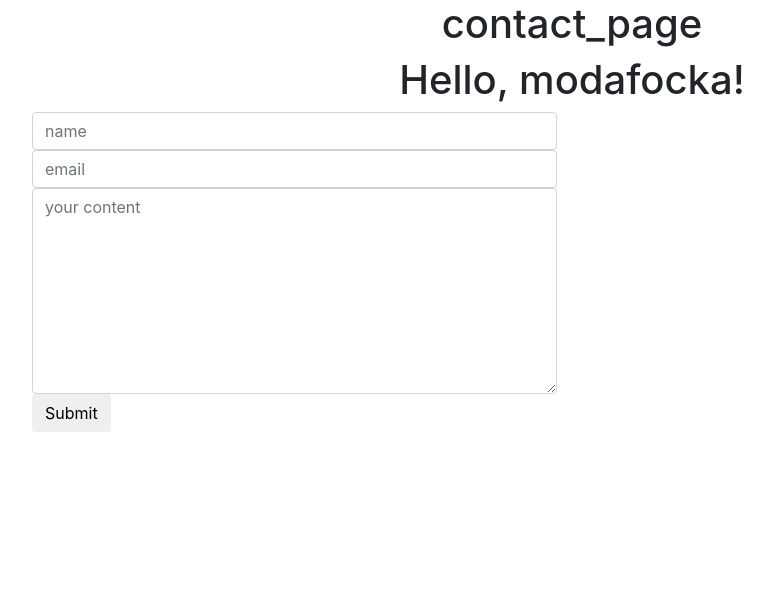
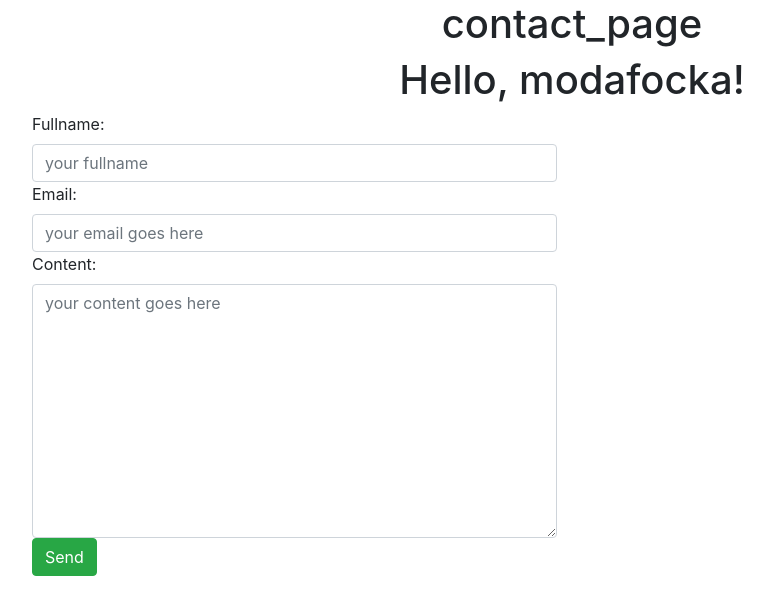
Before and after one commit to andre-filho/udemy-django-ecommerce, a Django app: page /contact/ in a window 1280 px wide. Shown: the top 615 px of the page, without its empty margins (68-841 px from the left). Run offline with Django 3.2, Linux system fonts and the light colour scheme; some libraries are stand-ins or nearby versions.

Commit message:
[UPDATE] lesson 15
django forms !important

```diff
--- /dev/null
+++ b/dev-environment/src/ecommerce/forms.py
@@ -0,0 +1,27 @@
+from django import forms
+
+class ContactForm(forms.Form):
+  fullName = forms.CharField(
+    widget=forms.TextInput(attrs={
+        "class": "form-control",
+        "placeholder": "your fullname"
+      })
+    )
+  email = forms.EmailField(
+    widget=forms.EmailInput(attrs={
+      "class": "form-control",
+      "placeholder": "your email goes here"
+    })
+  )
+  content = forms.CharField(
+    widget=forms.Textarea(attrs={
+      "class": "form-control",
+      "placeholder": "your content goes here"
+    })
+  )
+
+  def clean_email(self):
+    email = self.cleaned_data.get("email")
+    if not "gmail.com" in email:
+      raise forms.ValidationError("Email is invalid")
+    return email
--- a/dev-environment/src/ecommerce/views.py
+++ b/dev-environment/src/ecommerce/views.py
@@ -1,5 +1,7 @@
 from django.http import HttpResponse
 from django.shortcuts import render
+
+from .forms import ContactForm
 
 def home_page(request):
     context = {
@@ -17,18 +19,23 @@ def about_page(request):
     return render(request, 'about_page.html', context)
 
 def contact_page(request):
-    context = {
-        "title": "contact_page",
-        "content": "welcome to the contact page"
-    }
+  contact_form = ContactForm(request.POST or None)
+  context = {
+      "title": "contact_page",
+      "content": "welcome to the contact page",
+      "form": contact_form
+  }
 
-    if request.method == 'POST':
-        print(request.POST)
-        print(request.POST.get('full_name'))
-        print(request.POST.get('email'))
-        print(request.POST.get('content'))
+  if contact_form.is_valid():
+    print(contact_form.cleaned_data)
 
-    return render(request, 'contact/view.html', context)
+  # if request.method == 'POST':
+  #     print(request.POST)
+  #     print(request.POST.get('fullName'))
+  #     print(request.POST.get('email'))
+  #     print(request.POST.get('content'))
+
+  return render(request, 'contact/view.html', context)
 
 
 # def home_page_old(request):
--- a/dev-environment/src/templates/contact/view.html
+++ b/dev-environment/src/templates/contact/view.html
@@ -6,7 +6,8 @@
     <meta name="viewport" content="width=device-width, initial-scale=1, shrink-to-fit=no">
 
     <!-- Bootstrap CSS -->
-    <link rel="stylesheet" href="https://maxcdn.bootstrapcdn.com/bootstrap/4.0.0/css/bootstrap.min.css" integrity="sha384-Gn5384xqQ1aoWXA+058RXPxPg6fy4IWvTNh0E263XmFcJlSAwiGgFAW/dAiS6JXm" crossorigin="anonymous">
+    <link rel="stylesheet" href="https://maxcdn.bootstrapcdn.com/bootstrap/4.0.0/css/bootstrap.min.css"
+     integrity="sha384-Gn5384xqQ1aoWXA+058RXPxPg6fy4IWvTNh0E263XmFcJlSAwiGgFAW/dAiS6JXm" crossorigin="anonymous">
 
     <title>Hello, world!</title>
   </head>
@@ -22,11 +23,20 @@
           <div class="col-sm-6 col-12">
             <form class="" method="post">
               {% csrf_token %}
+              {{ form }}
+              <button class="btn btn-success" type="submit" role="button">
+                Send
+              </button>
+            </form>
+          </div>
+          <div class="col-sm-6 col-12">
+            <!-- <form class="" method="post">
+              {% csrf_token %}
               <input type="text" name="full_name" placeholder="name" class="form-control">
               <input type="email" name="email" value="" placeholder="email" class="form-control">
               <textarea name="content" rows="8" cols="80" placeholder="your content" class="form-control"></textarea>
               <button type="submit" class="btn btn-default" name="button">Submit</button>
-            </form>
+            </form> -->
           </div>
         </div>
       </div>
@@ -34,8 +44,11 @@
 
     <!-- Optional JavaScript -->
     <!-- jQuery first, then Popper.js, then Bootstrap JS -->
-    <script src="https://code.jquery.com/jquery-3.2.1.slim.min.js" integrity="sha384-KJ3o2DKtIkvYIK3UENzmM7KCkRr/rE9/Qpg6aAZGJwFDMVNA/GpGFF93hXpG5KkN" crossorigin="anonymous"></script>
-    <script src="https://cdnjs.cloudflare.com/ajax/libs/popper.js/1.12.9/umd/popper.min.js" integrity="sha384-ApNbgh9B+Y1QKtv3Rn7W3mgPxhU9K/ScQsAP7hUibX39j7fakFPskvXusvfa0b4Q" crossorigin="anonymous"></script>
-    <script src="https://maxcdn.bootstrapcdn.com/bootstrap/4.0.0/js/bootstrap.min.js" integrity="sha384-JZR6Spejh4U02d8jOt6vLEHfe/JQGiRRSQQxSfFWpi1MquVdAyjUar5+76PVCmYl" crossorigin="anonymous"></script>
+    <script src="https://code.jquery.com/jquery-3.2.1.slim.min.js"
+    integrity="sha384-KJ3o2DKtIkvYIK3UENzmM7KCkRr/rE9/Qpg6aAZGJwFDMVNA/GpGFF93hXpG5KkN" crossorigin="anonymous"></script>
+    <script src="https://cdnjs.cloudflare.com/ajax/libs/popper.js/1.12.9/umd/popper.min.js"
+    integrity="sha384-ApNbgh9B+Y1QKtv3Rn7W3mgPxhU9K/ScQsAP7hUibX39j7fakFPskvXusvfa0b4Q" crossorigin="anonymous"></script>
+    <script src="https://maxcdn.bootstrapcdn.com/bootstrap/4.0.0/js/bootstrap.min.js"
+    integrity="sha384-JZR6Spejh4U02d8jOt6vLEHfe/JQGiRRSQQxSfFWpi1MquVdAyjUar5+76PVCmYl" crossorigin="anonymous"></script>
   </body>
 </html>
```
